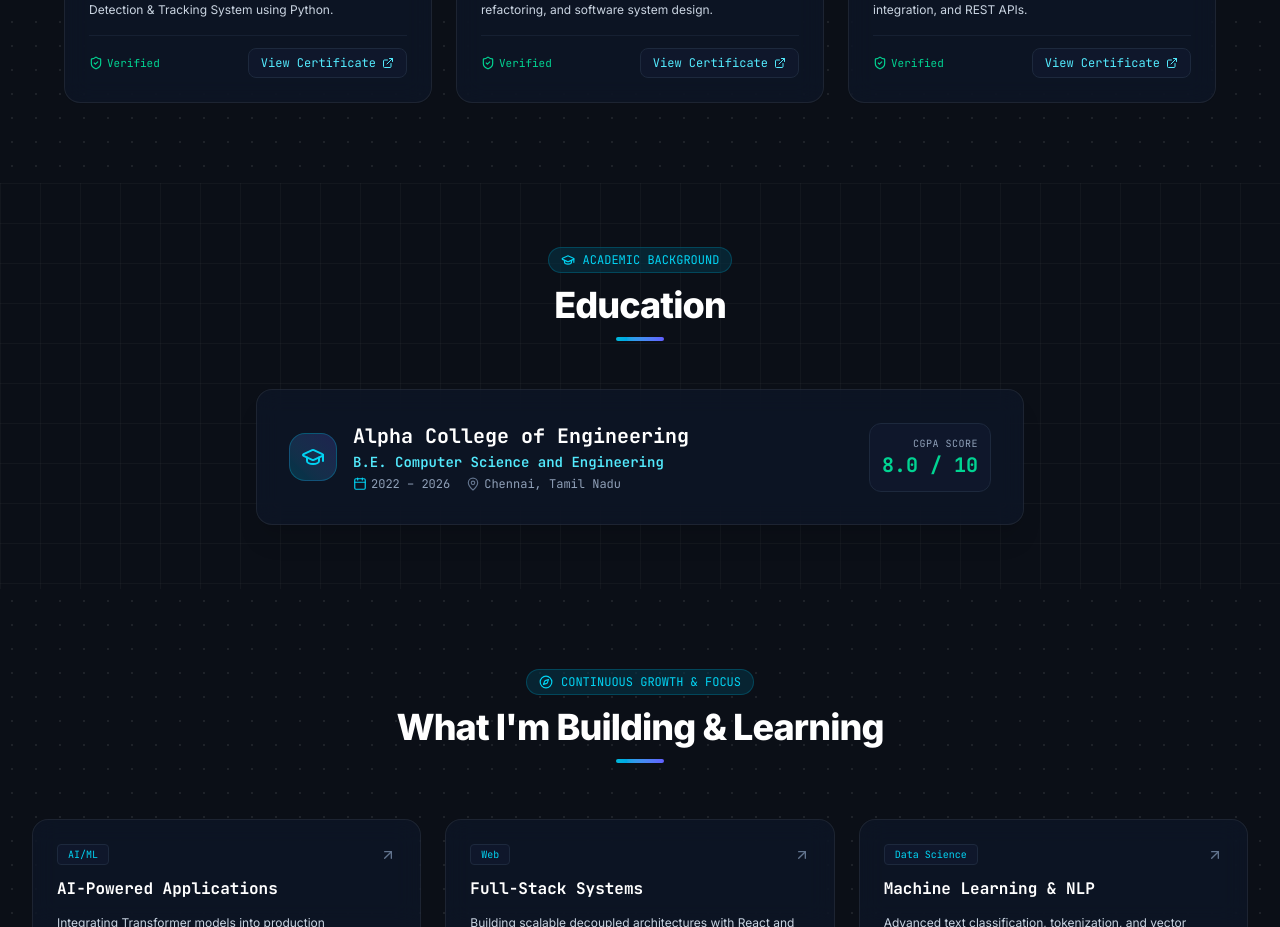
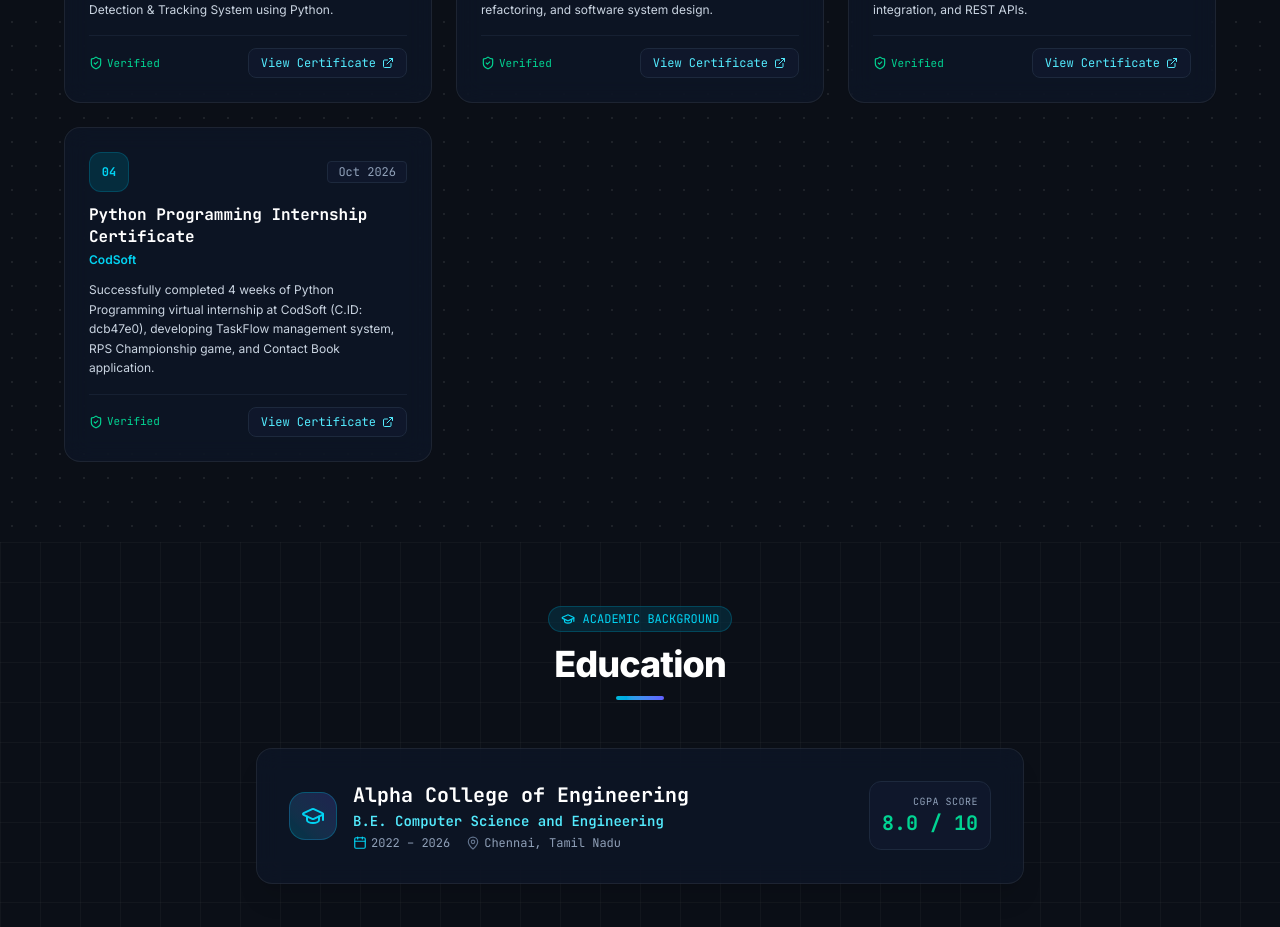
Before and after one commit to Lokesh-ig/personal-portfolio, a React (Vite) app: page / in a window 1280 px wide. Shown: the part 9160-10087 px from the top of the page. Built offline with nearby package versions, Linux system fonts and the light colour scheme.

Commit message:
Move CodSoft certificate to Card 04 position

```diff
--- a/src/data/portfolioData.ts
+++ b/src/data/portfolioData.ts
@@ -738,6 +738,17 @@ export const CERTIFICATIONS: Certification[] = [
     description:
       'Completed full-stack engineering internship working on responsive frontend web components, Django backend integration, and REST APIs.',
     image: '/NovaSpark_Certificate.jpg'
+  },
+  {
+    id: 'cert-codsoft',
+    title: 'Python Programming Internship Certificate',
+    organization: 'CodSoft',
+    period: 'Oct 2026',
+    issuerLogoText: 'CodSoft',
+    credentialUrl: 'https://linkedin.com/in/lokesh-p-dev',
+    description:
+      'Successfully completed 4 weeks of Python Programming virtual internship at CodSoft (C.ID: dcb47e0), developing TaskFlow management system, RPS Championship game, and Contact Book application.',
+    image: '/CodSoft_Certificate.png'
   }
 ];
 
```
Also changed, not shown: public/CodSoft_Certificate.png (added).
